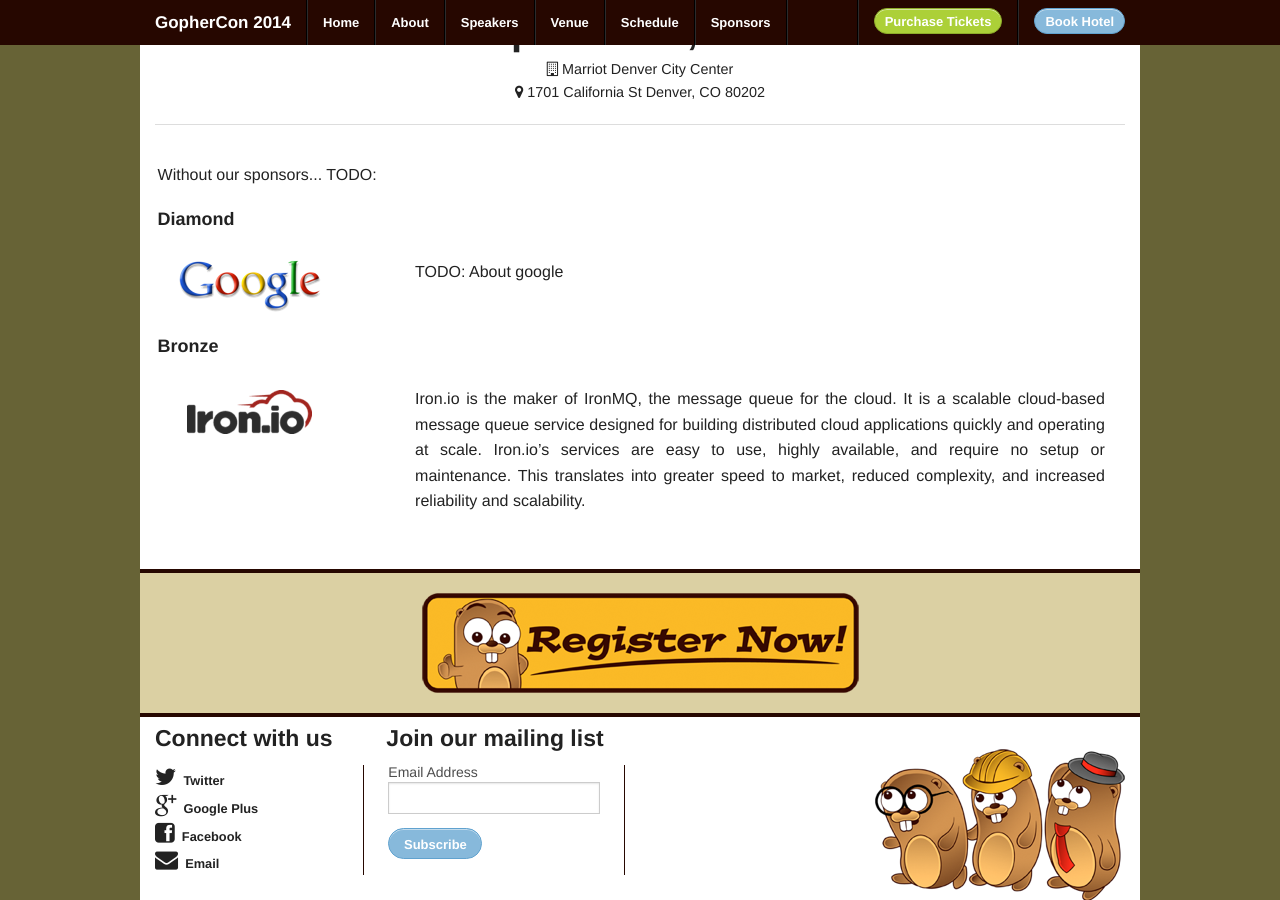
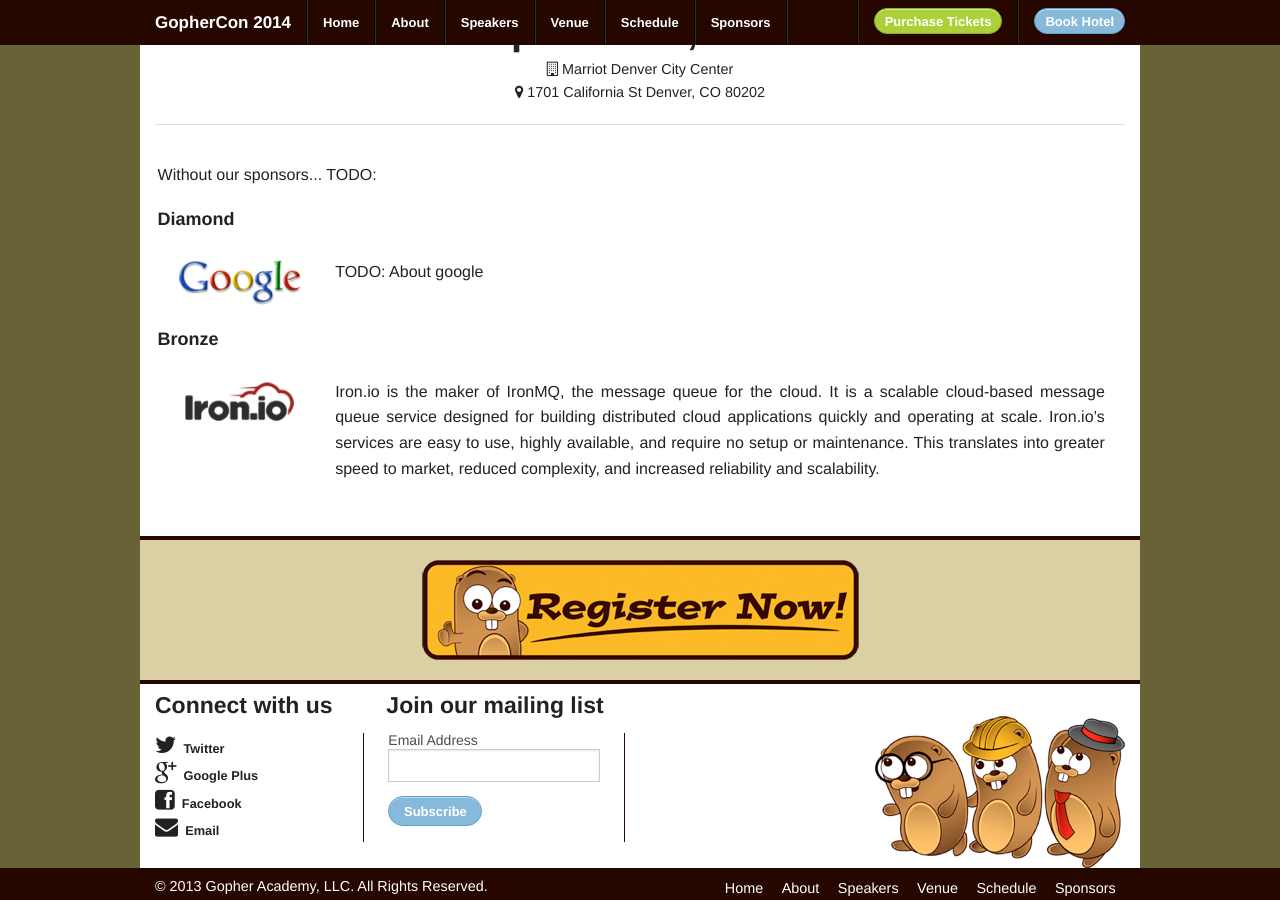
Before and after one commit to gophercon/gophercon.github.io, a Jekyll site: the page built from sponsors/index.html, in a window 1280 px wide and 900 px high, scrolled down 675 px. Built offline with Jekyll 4.4.1, drawn with Linux system fonts in a browser that asks for light colours; Markdown is read by kramdown in place of the engine named in the settings.

Commit message:
adjust column sizes on sponsors page

```diff
--- a/sponsors/index.html
+++ b/sponsors/index.html
@@ -6,19 +6,19 @@
   <p>Without our sponsors... TODO:</p>
   <h5>Diamond</h5>
   <div class="row sponsor">
-    <div class="large-3 columns">
+    <div class="large-2 columns">
       <a href="http://www.google.com"><img src="/img/sponsors/google.png" /></a>
     </div>
-    <div class="large-9 columns">
+    <div class="large-10 columns">
       <p>TODO: About google</p>
     </div>
   </div>
   <h5>Bronze</h5>
   <div class="sponsor row">
-    <div class="large-3 columns">
+    <div class="large-2 columns">
       <a href="http://iron.io"><img src="/img/sponsors/ironio.png" /></a>
     </div>
-    <div class="large-9 columns">
+    <div class="large-10 columns">
       <p>Iron.io is the maker of IronMQ, the message queue for the cloud. It is a scalable cloud-based message queue service designed for building distributed cloud applications quickly and operating at scale. Iron.io’s services are easy to use, highly available, and require no setup or maintenance. This translates into greater speed to market, reduced complexity, and increased reliability and scalability.</p>
     </div>
   </div>
```
